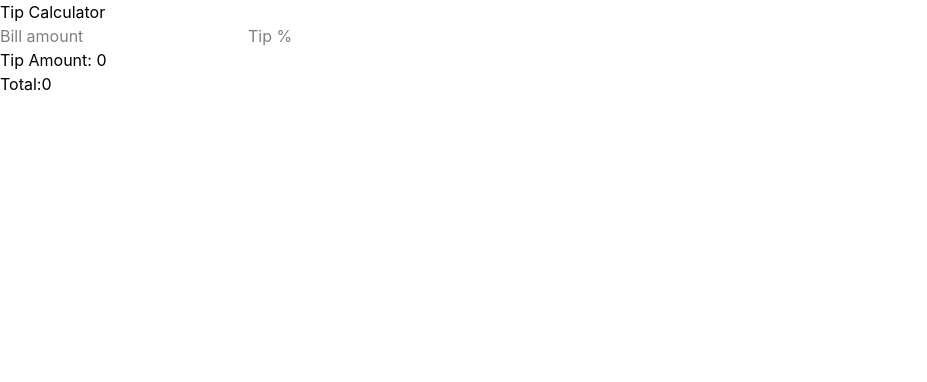
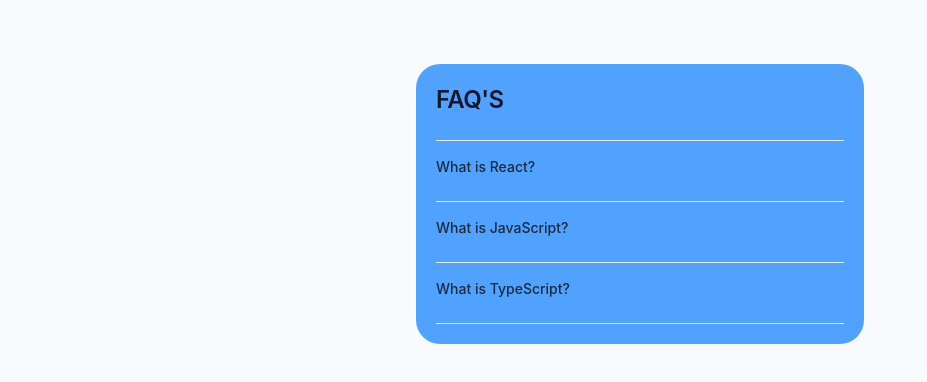
Before and after one commit to Oriyemi/React-Exercise, a React (Vite) app: page / in a window 1280 px wide. Shown: the top 382 px of the page, without its empty margins (0-927 px from the left). Built offline with nearby package versions, Linux system fonts and the light colour scheme.

Commit message:
feat: add Bmi and Faq components; update App component to include new imports

```diff
--- a/src/App.jsx
+++ b/src/App.jsx
@@ -4,7 +4,9 @@
 import Clock from './Components/Clock';
 import CharCounter from './Components/CharCounter';
 import Todo from './Components/Todo';
-import Tip from './Components/Tip'
+import Tip from './Components/Tip';
+import Bmi from './Components/Bmi';
+import Faq from './Components/Faq';
 
 function App() {
   return (
@@ -14,7 +16,9 @@
       {/* <Clock /> */}
       {/* <CharCounter/> */}
       {/* <Todo /> */}
-     <Tip />
+      {/* <Tip /> */}
+      {/* <Bmi /> */}
+      <Faq />
 
 
     </>
--- /dev/null
+++ b/src/Components/Bmi.jsx
@@ -0,0 +1,35 @@
+//  BMI calculator — numeric inputs, basic validation
+import React, {useState} from 'react'
+
+function Bmi() {
+    const [weight,setWeight] = useState("");
+    const [height, setHeight] = useState("");
+    const getWeight = (e) => {
+       setWeight(e.target.value)
+    };
+    const getHeight = (e) => {
+        setHeight(e.target.value)
+    };
+    const calculate = () => {
+         if (!weight || !height) {
+            return "Please enter your weight and height";
+         }
+
+         if (Number(weight) <= 0 || Number(height) <= 0) {
+           return "Weight and height must be greater than 0";
+         }
+        return Number(weight) / Number(height*height);
+    };
+
+
+  return (
+      <div>
+          <h1>BMI Calculator</h1>
+          <input placeholder='enter weight' type="number" value={ weight} onChange={ getWeight} />
+          <input placeholder='enter height' type="number" value={height } onChange={getHeight } />
+          <p>Result:{calculate().toFixed(2) }</p>
+    </div>
+  )
+}
+
+export default Bmi
--- /dev/null
+++ b/src/Components/Faq.jsx
@@ -0,0 +1,61 @@
+// Accordion / FAQ — conditional rendering by index
+import React, { useState } from "react";
+
+function Faq() {
+  const faqs = [
+    {
+      question: "What is React?",
+      answer:
+        "React is a JavaScript library for building user interfaces, especially applications where the page needs to update dynamically.",
+    },
+    {
+      question: "What is JavaScript?",
+      answer:
+        "JavaScript is a programming language used to add logic and interactivity to websites and web applications.",
+    },
+    {
+      question: "What is TypeScript?",
+      answer:
+        "TypeScript is a superset of JavaScript that adds static typing, helping developers catch certain errors before the code runs.",
+    },
+  ];
+  const [openAccordion, setOpenAccordion] = useState(null);
+
+  const handleClick = (index) => {
+    if (openAccordion === index) {
+      setOpenAccordion(null);
+    } else {
+      setOpenAccordion(index);
+    }
+  };
+
+  return (
+    <div className="min-h-screen bg-slate-50 flex flex-col items-center px-4 py-16 ">
+      <div className="w-full max-w-md bg-blue-400 p-5 rounded-3xl">
+        <h1 className="text-2xl font-semibold text-slate-900 tracking-tight mb-6">
+          FAQ'S
+        </h1>
+
+        <div className="w-full max-w-xl divide-y divide-slate-200 border-t border-b border-slate-200">
+          {faqs.map((item, index) => (
+            <div key={index} className="py-4">
+              <h2
+                onClick={() => {
+                  handleClick(index);
+                }}
+                className="text-sm font-medium text-slate-800 cursor-pointer select-none hover:text-slate-950 transition-colors"
+              >
+                {item.question}
+              </h2>
+              <p className="mt-2 text-sm leading-relaxed text-gray-700">
+                {index === openAccordion && item.answer}
+              </p>
+            </div>
+          ))}
+        </div>
+      </div>
+    </div>
+  );
+}
+
+export default Faq;
--- a/src/Components/Tip.jsx
+++ b/src/Components/Tip.jsx
@@ -3,35 +3,43 @@
 
 function Tip() {
   const [userInput, setUserInput] = useState("");
-    const [tipInput,setTipInput]=useState("")
+  const [tipInput, setTipInput] = useState("");
 
   const billAmt = (e) => {
-        setUserInput(e.target.value)
+    setUserInput(e.target.value);
   };
   const tipPer = (e) => {
-         setTipInput(e.target.value)
+    setTipInput(e.target.value);
   };
   const tipAmt = () => {
-        return Number(userInput)*(Number(tipInput) / 100);
+    return Number(userInput) * (Number(tipInput) / 100);
   };
   const total = () => {
     return Number(userInput) + tipAmt();
     };
 
 
-
-
-
-
   return (
-    <div>
-      <h1>Tip Calculator</h1>
-      <div>
-         <input onChange={billAmt} value={userInput} type="text" placeholder="Bill amount" />
-         <input  onChange={tipPer} value={tipInput}  type="text" placeholder="Tip %" />
+    <div className="flex flex-col items-center justify-center min-h-screen gap-4">
+      <h1 className="text-2xl font-semibold">Tip Calculator</h1>
+      <div className="flex flex-col gap-2">
+        <input
+          onChange={billAmt}
+          value={userInput}
+          type="text"
+          placeholder="Bill amount"
+          className="border-2 rounded-lg px-3 py-2"
+        />
+        <input
+          onChange={tipPer}
+          value={tipInput}
+          type="text"
+          placeholder="Tip %"
+          className="border-2 rounded-lg px-3 py-2"
+        />
       </div>
 
-      <div>
+      <div className="text-center">
         <p>Tip Amount: {tipAmt()}</p>
         <p>Total:{total()} </p>
       </div>
```
Lines whose indentation alone changed are shown as unchanged.
